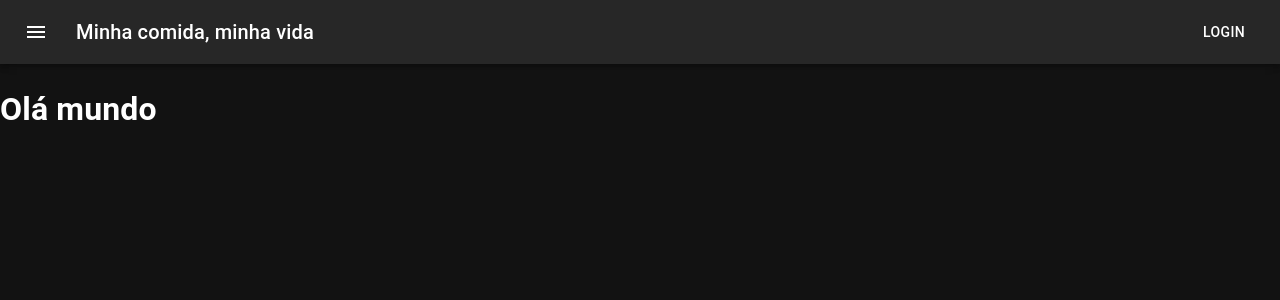
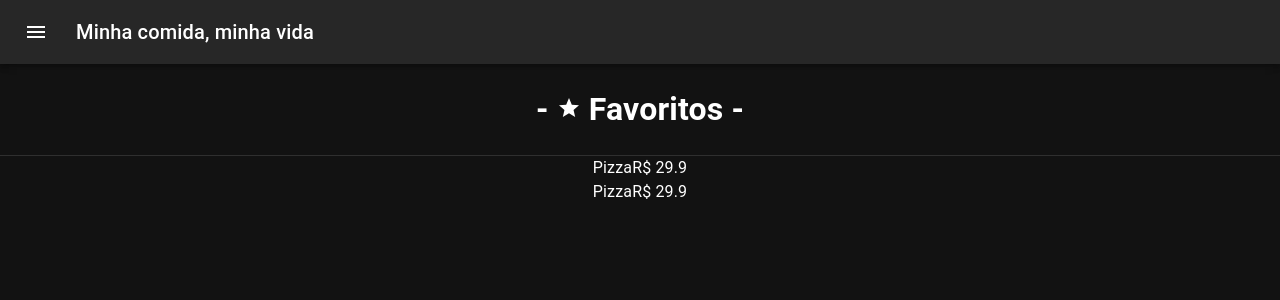
Before and after one commit to vimcless/FS06-Ativ02, a React (Create React App) app: page /favoritos in a window 1280 px wide. Shown: the top 300 px of the page. Built offline with nearby package versions, Linux system fonts and the light colour scheme; data requests are answered from the project's data file.

Commit message:
Added favoritos db on db.json, The StarBorder button works now

```diff
--- a/db.json
+++ b/db.json
@@ -1,28 +1,30 @@
 {
+  "favoritos": [
+    {
+      "nome": "Pizza",
+      "valor": 29.9,
+      "quantidade": 1,
+      "id": 1
+    },
+    {
+      "nome": "Pizza",
+      "valor": 29.9,
+      "quantidade": 1,
+      "id": 2
+    }
+  ],
   "carrinho": [
     {
-      "id": 1,
       "nome": "Pizza",
-      "quantidade": 2,
-      "valor": 29.9
+      "valor": 29.9,
+      "quantidade": 1,
+      "id": 1
     },
     {
-      "id": 2,
-      "nome": "Coca-Cola",
+      "nome": "Pizza",
+      "valor": 29.9,
       "quantidade": 1,
-      "valor": 9.9
-    },
-    {
-      "id": 3,
-      "nome": "Dindin",
-      "quantidade": 4,
-      "valor": 2.9
-    },
-    {
-      "nome": "Pratinho Gourmet",
-      "valor": 12.9,
-      "quantidade": 1,
-      "id": 4
+      "id": 2
     }
   ],
   "produtos": [
--- a/src/components/Navbar/index.jsx
+++ b/src/components/Navbar/index.jsx
@@ -6,15 +6,9 @@ import Typography from '@mui/material/Typography';
 import Button from '@mui/material/Button';
 import IconButton from '@mui/material/IconButton';
 import MenuIcon from '@mui/icons-material/Menu';
-import {Divider, Drawer, List, ListItem, ListItemIcon, ListItemText} from "@mui/material";
+import {Divider, Drawer, List, ListItem, ListItemIcon, ListItemText} from '@mui/material';
 import {useState} from "react";
-
-import {
-    ShoppingCart,
-    Place,
-    RestaurantMenu,
-    Star
-} from '@mui/icons-material';
+import {ShoppingCart,Place,RestaurantMenu,Star} from '@mui/icons-material';
 
 import { useNavigate } from 'react-router-dom';
 
@@ -37,6 +31,8 @@ export default function Navbar() {
         <div style={{width: '150px', margin: 20}} align="center">
             LOGO
         </div>
+        <Divider/>
+        <Button color="inherit">Login</Button>
         <Divider/>
         <List>
             <ListItem button onClick={() => redirect('/endereco')}>
@@ -72,7 +68,6 @@ export default function Navbar() {
           <Typography variant="h6" component="div" sx={{ flexGrow: 1 }}>
             Minha comida, minha vida
           </Typography>
-          <Button color="inherit">Login</Button>
         </Toolbar>
       </AppBar>
     </Box>
--- a/src/pages/Favorite/index.jsx
+++ b/src/pages/Favorite/index.jsx
@@ -1,7 +1,32 @@
-import {
-    Star,
-    StarBorder
-} from '@mui/icons-material';
+import React from "react";
+import {Divider} from "@mui/material";
+import {Star,StarBorder} from '@mui/icons-material';
+import "./styles.css"
 export default function Favorite () {
-  return(<h1>Olá mundo</h1>)
+  const [items, setItems] = React.useState([]);
+  const [total, setTotal] = React.useState(0);
+  React.useEffect(() => {
+    fetch('http://localhost:8000/favoritos')
+    .then(res => res.json())
+    .then(dados => {
+    setItems(dados);
+  });
+}, []);
+  return (
+    <div align="center">
+      <h1>
+        - <Star/> Favoritos -
+      </h1>
+      <Divider/>
+      { items.map(cadaItem => {
+        return (
+          <div>
+            <span>{cadaItem.nome}</span>
+            <span>R$ {cadaItem.valor}</span>
+          </div>
+        )
+        })
+      }
+      </div>
+    )
 }
--- /dev/null
+++ b/src/pages/Favorite/styles.css
@@ -0,0 +1,8 @@
+.carrinho-item {
+  width: 90%;
+  display: flex;
+  justify-content: space-around;
+  margin-top: 10px;
+  border-bottom: 1px solid #00000010 ;
+  line-height: 40px;
+}
--- a/src/pages/Products/index.jsx
+++ b/src/pages/Products/index.jsx
@@ -1,27 +1,15 @@
 import React from "react";
-import {
-    Card,
-    CardContent,
-    CardActionArea,
-    CardMedia,
-    Divider,
-    Button,
-    Typography
-} from "@mui/material";
-
+import {Card,CardContent,CardActionArea,CardMedia,Divider,Button,IconButton,Typography} from "@mui/material";
+import {Add,Star,StarBorder} from '@mui/icons-material';
 import "./styles.css";
-
 export default function Products() {
   const [items, setItems] = React.useState([]);
-
   React.useEffect(() => {
     fetch('http://localhost:8000/produtos')
     .then(res => res.json())
     .then(dados => setItems(dados));
             //npx json-server db.json --port 8000
   }, []);
-
-
   const addProduto = (nome, valor) => {
     fetch('http://localhost:8000/carrinho', {
       method: 'POST',
@@ -32,10 +20,18 @@ export default function Products() {
         quantidade: 1
       })
     });
-
-        alert('Pronto');
   };
-
+    const favProduto = (nome, valor) => {
+      fetch('http://localhost:8000/favoritos', {
+        method: 'POST',
+        headers: {'Content-Type': 'application/json'},
+        body: JSON.stringify({
+          nome: nome,
+          valor: valor,
+          quantidade: 1
+        })
+      });
+    };
     const CadaProduto = (props) => {
         return (
             <Card style={{marginTop: '10px'}}>
@@ -51,8 +47,10 @@ export default function Products() {
                     <Divider/>
                     <div style={{display: 'flex', marginTop: 10, justifyContent: 'space-between'}}>
                         <Typography>R$ {props.valor}</Typography>
-
-                        <Button onClick={() => addProduto(props.nome, props.valor)} align="right" variant="contained" color="success">Add</Button>
+                        <div align="right">
+                          <IconButton onClick={() => addProduto(props.nome, props.valor)} aria-label="Favorito" component="label" color="warning" size="large"><StarBorder/></IconButton>
+                          <IconButton onClick={() => favProduto(props.nome, props.valor)} color="success" size="large"><Add/></IconButton>
+                        </div>
                     </div>
                 </CardContent>
             </Card>
```
Also changed, not shown: src/pages/Carrinho/index.jsx (+5 -19 lines). Lines whose indentation alone changed are shown as unchanged.
